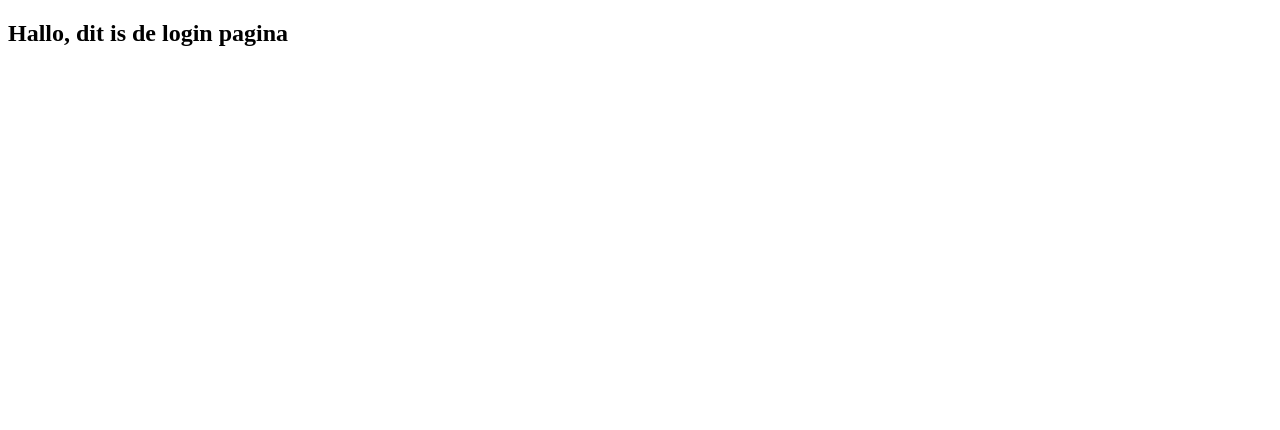
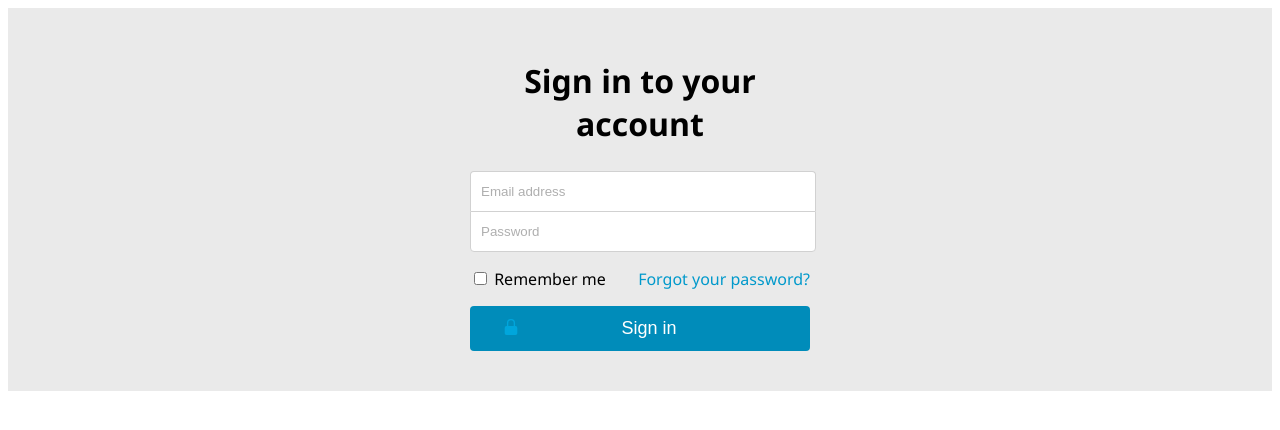
Before and after one commit to EvelienVanophalvens/promptbase, a PHP site: page /login.php in a window 1280 px wide. Shown: the top 430 px of the page. Run offline with PHP 8.4, Linux system fonts and the light colour scheme.

Commit message:
feat: login

```diff
--- a/config/config.ini
+++ b/config/config.ini
@@ -1,5 +1,5 @@
 [ database ]
 database = promptbase
 user = root
-password = root
+password =
 host = localhost
--- a/login.php
+++ b/login.php
@@ -1,3 +1,43 @@
+<?php
+include_once(__DIR__."/bootstrap.php");
+//kijken of post niet leeg is
+if(!empty($_POST) ){
+    //kijken of email niet leeg is ander error
+    if(!empty($_POST['email'])){
+        $email = $_POST['email'];
+    }
+    else{
+        $emailError = "Please enter your email";
+    }
+    //kijken of password niet leeg is ander error
+    if(!empty($_POST['password'])){
+        $password = $_POST['password'];
+    }
+    else{
+        $passwordError = "Please enter your password";
+    }
+    //als beide error niet leeg zijn, dan kan je inloggen
+    if(empty($emailError) && empty($passwordError)){
+        $email = $_POST['email'];
+        $password = $_POST['password'];
+        try{
+            if(User::login($email, $password)){
+                header("Location: home.php");
+            }else{
+                $loginError = "Email or password is incorrect";
+            };
+        }
+        catch(Throwable $e){
+            echo $e->getMessage();
+            var_dump($e);
+        }
+    }
+
+}
+
+?>
+
+
 <!DOCTYPE html>
 <html lang="en">
 <head>
@@ -5,9 +45,58 @@
     <meta http-equiv="X-UA-Compatible" content="IE=edge">
     <meta name="viewport" content="width=device-width, initial-scale=1.0">
     <title>Sign in</title>
+    <link rel="stylesheet" type="text/css" href="./css/style.css">
+
     <!--The excisting user wants to log in their account-->
 </head>
 <body>
-    <h2>Hallo, dit is de login pagina</h2>
+<div class="canvas">
+    <div class="box">
+        <div class="title">
+        <h2>Sign in to your account</h2>
+        </div>
+        <form class="" action="#" method="POST">
+        <input type="hidden" name="remember" value="true">
+        <div class="form-element">
+            <?php if(!empty($loginError)){  ?>
+            <p class="error"><?php echo $loginError; ?></p>
+            <?php } ?>
+            <div class="login-input">
+                <?php if(!empty($emailError)) { ?>
+                    <p class="error"><?php echo $emailError; ?></p>
+                <?php } ?>
+            <label for="email-address" class="hidden">Email address</label>
+            <input id="email-address" name="email" type="email" autocomplete="email" placeholder="Email address">
+            </div>
+            <div class="login-input">
+                <?php if(!empty($passwordError)) { ?>
+                    <p class="error"><?php echo $passwordError; ?></p>
+                <?php } ?>
+            <label for="password" class="hidden">Password</label>
+            <input id="password" name="password" type="password" autocomplete="current-password" placeholder="Password">
+            </div>
+        </div>
+        <div class="form-element">
+            <div class="items-center remember">
+            <input id="remember-me" name="remember-me" type="checkbox" class="checkbox">
+            <label for="remember-me" class="checkmark">Remember me</label>
+            </div>
+            <div class="items-center">
+            <a href="#" class="forgot">Forgot your password?</a>
+            </div>
+        </div>
+        <div class="form-element">
+            <button type="submit" class="submit">
+            <span>
+                <svg class="" viewBox="0 0 20 20" fill="currentColor" aria-hidden="true">
+                <path fill-rule="evenodd" d="M10 1a4.5 4.5 0 00-4.5 4.5V9H5a2 2 0 00-2 2v6a2 2 0 002 2h10a2 2 0 002-2v-6a2 2 0 00-2-2h-.5V5.5A4.5 4.5 0 0010 1zm3 8V5.5a3 3 0 10-6 0V9h6z" clip-rule="evenodd" />
+                </svg>
+            </span>
+            Sign in
+            </button>
+        </div>
+        </form>
+    </div>
+  </div>
 </body>
 </html>
```
Also changed, not shown: classes/User.php (+24 -1 lines), home.php (added, +12 -0 lines), 1 other file.
